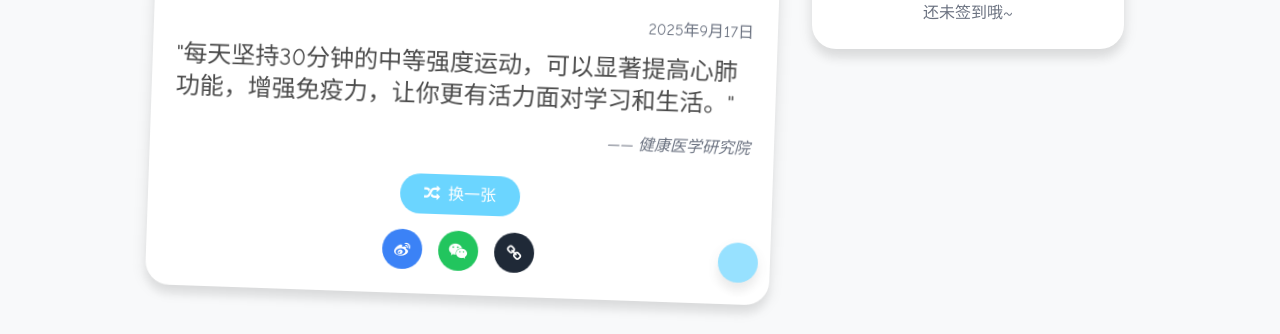
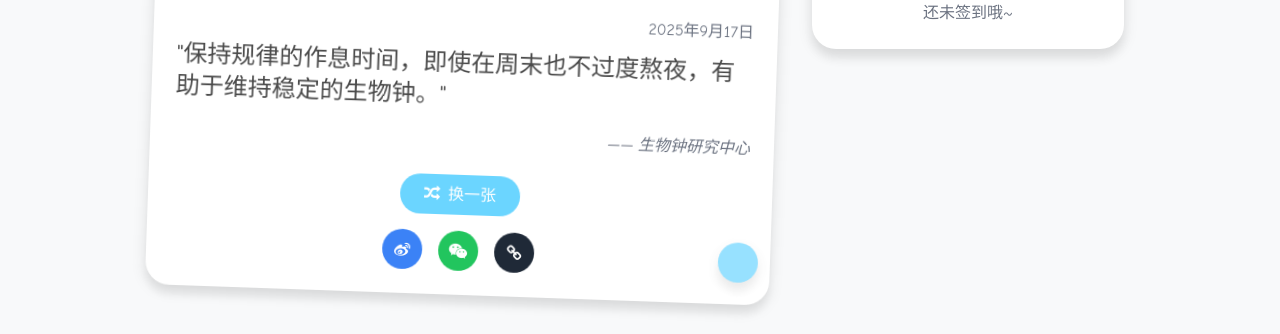
Before and after one commit to Wz-0001/Wz-0001.github.io, a plain HTML site: page index.html in a window 1280 px wide. Both pictures are taken after a click on the button "换一张". Shown: the part 823-1157 px from the top of the page. Drawn offline with nearby package versions, Linux system fonts and the light colour scheme.

Commit message:
Update index.html

```diff
--- a/index.html
+++ b/index.html
@@ -3291,6 +3291,115 @@ document.addEventListener('DOMContentLoaded', function() {
             alert('已加载全部健康达人');
         }, 1000);
     });
+
+// 日签数据
+const quoteData = [
+  {
+  text: "每天给自己15分钟的冥想时间，能有效减轻压力，提升专注力和情绪管理能力。",
+  source: "—— 心理健康协会",
+  image: "https://picsum.photos/id/1058/800/500"
+},
+{
+  text: "保持正确的坐姿和站姿，每小时起身活动5分钟，能有效预防颈椎和腰椎问题。",
+  source: "—— 骨科健康指南",
+  image: "https://picsum.photos/id/1059/800/500"
+},
+{
+  text: "微笑是最好的良药，每天多微笑，不仅能改善心情，还能增强免疫系统功能。",
+  source: "—— 积极心理学研究",
+  image: "https://picsum.photos/id/1062/800/500"
+},
+{
+  text: "每天阅读30分钟，不仅能增长知识，还能锻炼思维能力，降低认知衰退风险。",
+  source: "—— 认知科学期刊",
+  image: "https://picsum.photos/id/1074/800/500"
+},
+{
+  text: "与家人朋友保持良好沟通，建立积极的社交关系，对身心健康同等重要。",
+  source: "—— 社会心理学研究",
+  image: "https://picsum.photos/id/1083/800/500"
+},
+{
+  text: "每天晒太阳15-20分钟，有助于身体合成维生素D，促进钙吸收和骨骼健康。",
+  source: "—— 营养学杂志",
+  image: "https://picsum.photos/id/1069/800/500"
+},
+{
+  text: "减少屏幕时间，特别是睡前一小时，有助于提高睡眠质量和深度睡眠时间。",
+  source: "—— 睡眠健康联盟",
+  image: "https://picsum.photos/id/1070/800/500"
+},
+{
+  text: "学习一项新技能，不仅能拓展能力边界，还能刺激大脑神经连接，保持大脑活力。",
+  source: "—— 神经科学研究",
+  image: "https://picsum.photos/id/1071/800/500"
+},
+{
+  text: "每天做一件帮助他人的小事，能提升幸福感和自我价值感，改善心理健康状态。",
+  source: "—— 幸福心理学研究",
+  image: "https://picsum.photos/id/1076/800/500"
+},
+{
+  text: "保持规律的作息时间，即使在周末也不过度熬夜，有助于维持稳定的生物钟。",
+  source: "—— 生物钟研究中心",
+  image: "https://picsum.photos/id/1079/800/500"
+}
+];
+
+// 初始化当前日签索引
+let currentQuoteIndex = 0;
+
+// 随机切换日签函数
+function changeQuote() {
+  // 生成与当前不同的随机索引
+  let newIndex;
+  do {
+    newIndex = Math.floor(Math.random() * quoteData.length);
+  } while (newIndex === currentQuoteIndex);
+
+  currentQuoteIndex = newIndex;
+
+  // 获取元素
+  const quoteElement = document.getElementById('daily-quote');
+  const sourceElement = document.getElementById('quote-source');
+  const imageElement = document.getElementById('daily-quote-image');
+
+  // 添加淡出效果
+  quoteElement.style.opacity = '0';
+  sourceElement.style.opacity = '0';
+  imageElement.style.opacity = '0';
+
+  // 延迟更新内容以显示动画
+  setTimeout(() => {
+    quoteElement.textContent = `"${quoteData[currentQuoteIndex].text}"`;
+    sourceElement.textContent = quoteData[currentQuoteIndex].source;
+    imageElement.src = quoteData[currentQuoteIndex].image;
+
+    // 淡入效果
+    quoteElement.style.transition = 'opacity 0.5s ease-in-out';
+    sourceElement.style.transition = 'opacity 0.5s ease-in-out';
+    imageElement.style.transition = 'opacity 0.5s ease-in-out';
+
+    quoteElement.style.opacity = '1';
+    sourceElement.style.opacity = '1';
+    imageElement.style.opacity = '1';
+  }, 300);
+}
+
+// 为换一张按钮添加点击事件
+document.getElementById('random-quote').addEventListener('click', changeQuote);
+
+// 初始化显示当前日期
+function initDate() {
+  const now = new Date();
+  const year = now.getFullYear();
+  const month = now.getMonth() + 1;
+  const day = now.getDate();
+  document.getElementById('current-date').textContent = `${year}年${month}月${day}日`;
+}
+
+// 页面加载完成后初始化
+window.addEventListener('load', initDate);
 });
     </script>
 </body>
```
